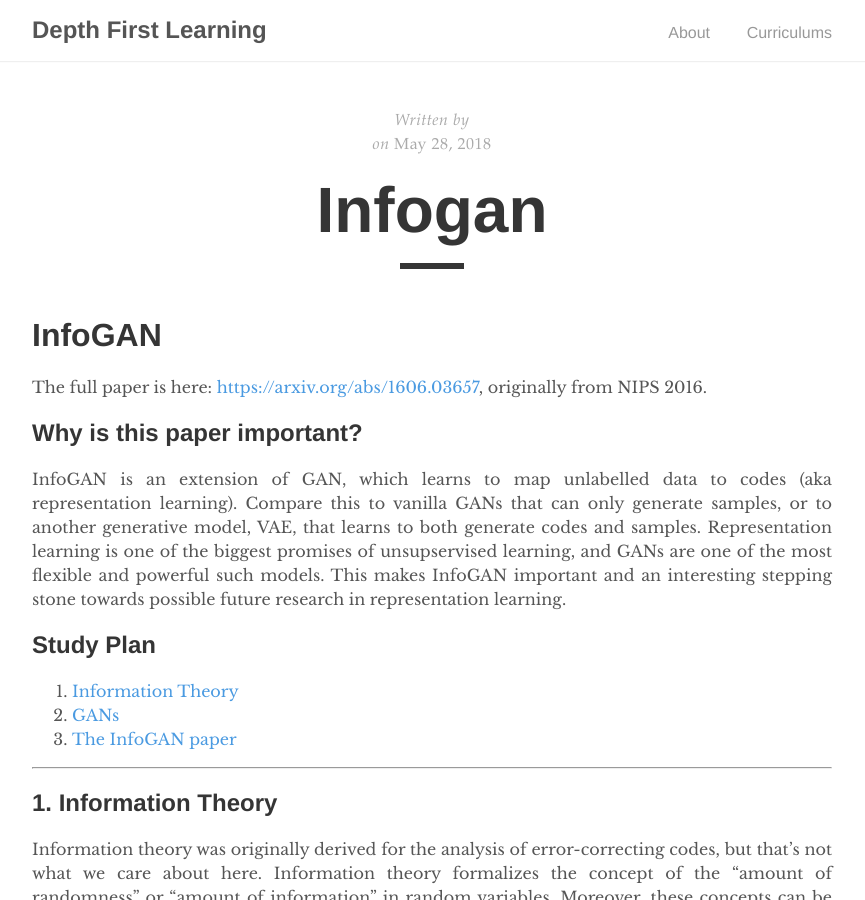
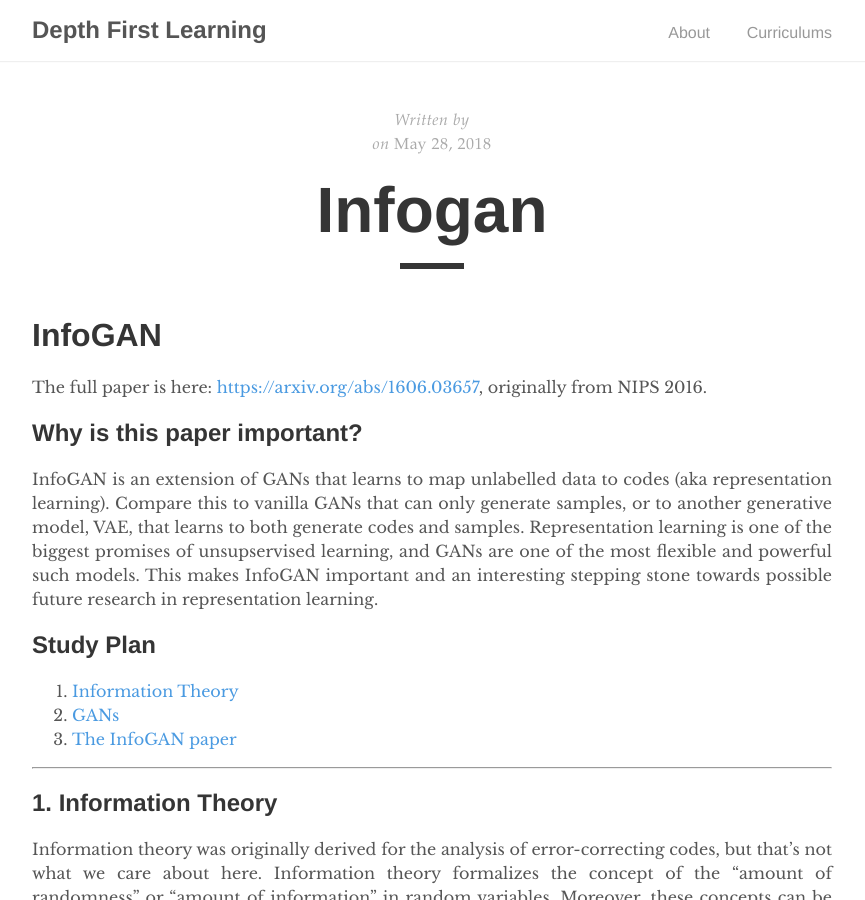
Before and after one commit to depthfirstlearning/depthfirstlearning.com, a Jekyll site: the page built from _posts/2018-05-28-InfoGAN.markdown, in a window 1280 px wide and 900 px high. Shown: the whole window, without its empty margins (208-1073 px from the left). Built offline with Jekyll 4.4.1, drawn with Linux system fonts in a browser that asks for light colours; our own code applies the rules of GitHub Pages for plain Markdown files.

Commit message:
Update 2018-05-28-InfoGAN.markdown

```diff
--- a/_posts/2018-05-28-InfoGAN.markdown
+++ b/_posts/2018-05-28-InfoGAN.markdown
@@ -4,7 +4,7 @@ The full paper is here: [https://arxiv.org/abs/1606.03657](https://arxiv.org/abs
 
 ## Why is this paper important?
 
-InfoGAN is an extension of GAN, which learns to map unlabelled data to codes (aka representation learning). Compare this to vanilla GANs that can only generate samples, or to another generative model, VAE, that learns to both generate codes and samples. Representation learning is one of the biggest promises of unsupservised learning, and GANs are one of the most flexible and powerful such models. This makes InfoGAN important and an interesting stepping stone towards possible future research in representation learning.
+InfoGAN is an extension of GANs that learns to map unlabelled data to codes (aka representation learning). Compare this to vanilla GANs that can only generate samples, or to another generative model, VAE, that learns to both generate codes and samples. Representation learning is one of the biggest promises of unsupservised learning, and GANs are one of the most flexible and powerful such models. This makes InfoGAN important and an interesting stepping stone towards possible future research in representation learning.
 
 ## Study Plan
 
```
